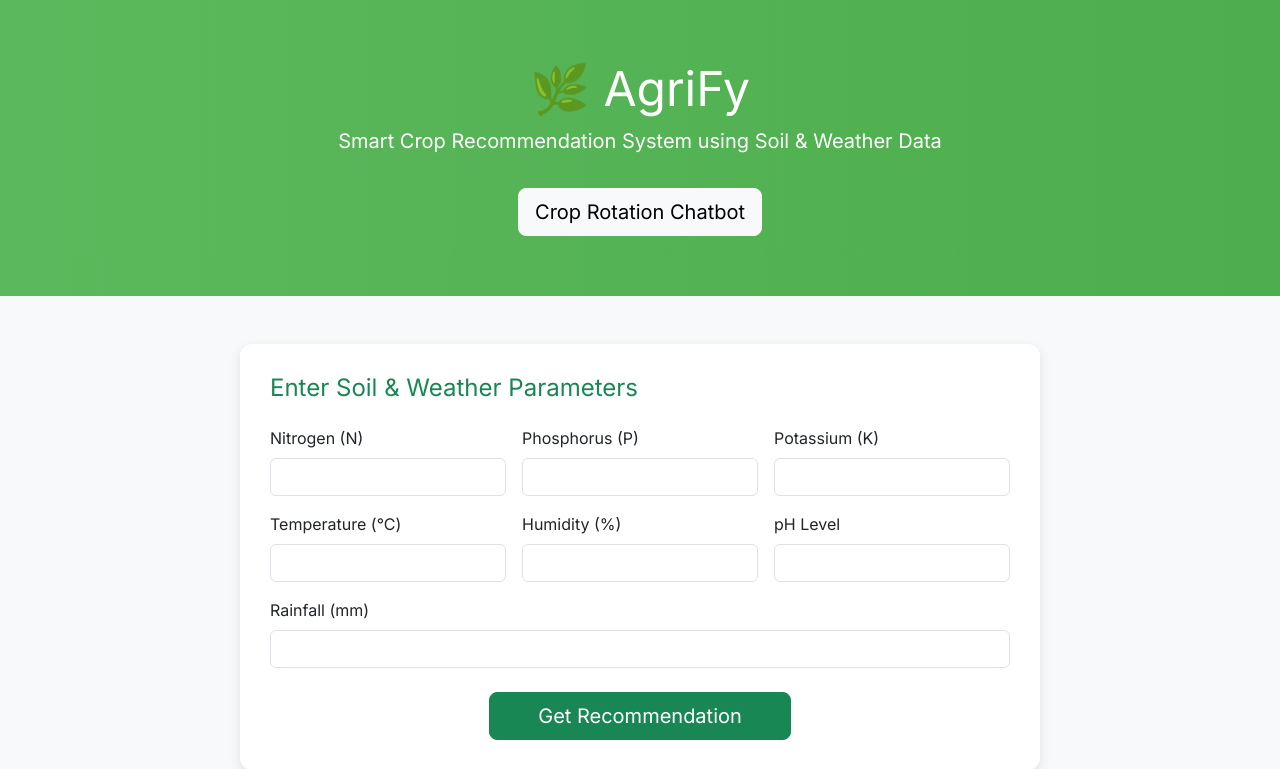
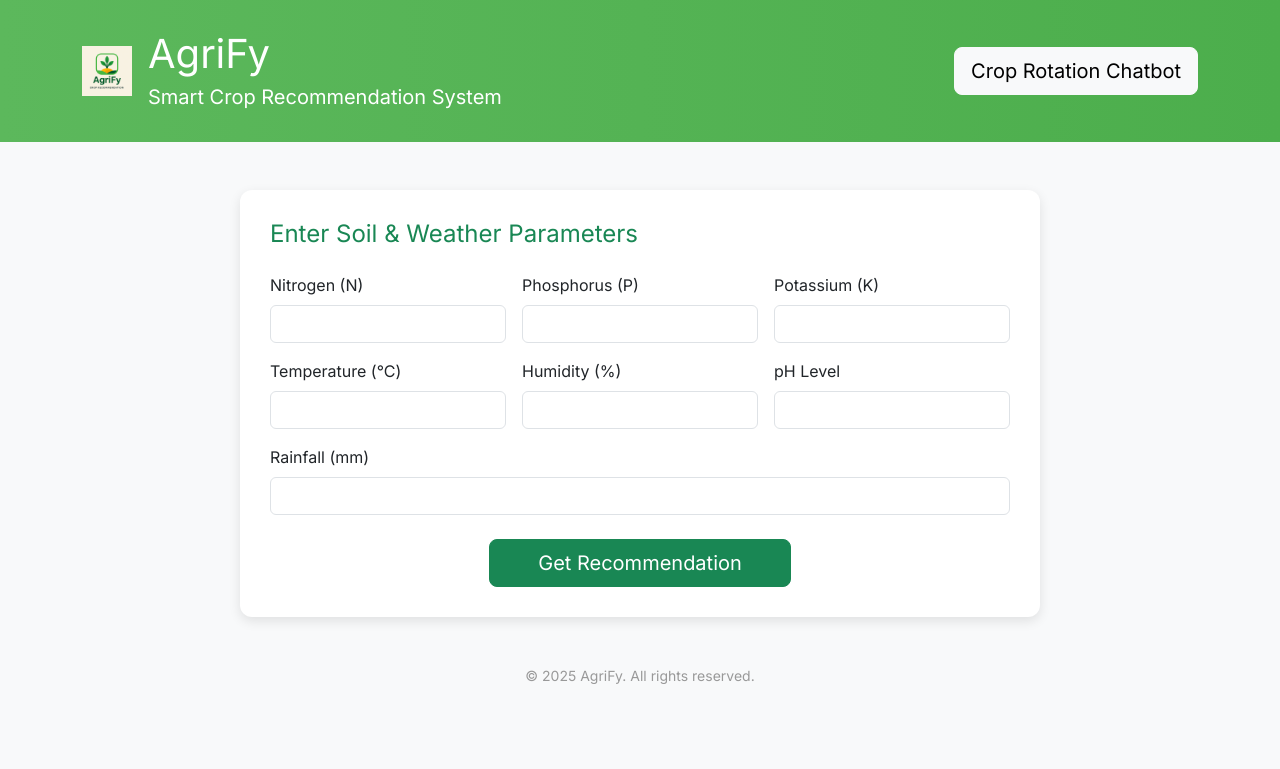
Before and after one commit to rajeev782/AgriFy-Crop_recommendation_model, a Flask app: page / in a window 1280 px wide. Shown: the top 769 px of the page. After the commit the page ends 684 px from the top, so only its background shows below. Run offline with Flask 3, Linux system fonts and the light colour scheme.

Commit message:
Updated UI and added crop rotation chatbot with Gemini integration

```diff
--- a/app.py
+++ b/app.py
@@ -9,7 +9,7 @@ import google.generativeai as genai
 from flask_cors import CORS
 
 # Load dataset
-file_path = os.path.join(os.getcwd(), "Crop_recommendation.csv")  # Use absolute path
+file_path = os.path.join(os.getcwd(), "Crop_recommendation.csv")
 if not os.path.exists(file_path):
     raise FileNotFoundError(f"Dataset not found: {file_path}")
 
@@ -53,16 +53,17 @@ scaler = model_data["scaler"]
 # Configure Gemini API
 genai.configure(api_key="AIzaSyA2jO0bCK5dSuqkKO2ZoXOyXTa1DQTKe9M")
 gemini_model = genai.GenerativeModel("gemini-1.5-pro-latest")
+chat = gemini_model.start_chat(history=[])
 
 @app.route("/")
 def home():
-    return render_template("index.html")  # Ensure 'index.html' is inside 'templates/' folder
+    return render_template("index.html")
 
 @app.route("/predict", methods=["POST"])
 def predict():
     try:
         data = request.json
-        print("Received Input:", data)  # Debugging log
+        print("Received Input:", data)
 
         input_data = pd.DataFrame([[data["N"], data["P"], data["K"], data["temperature"],
                                     data["humidity"], data["ph"], data["rainfall"]]],
@@ -71,12 +72,12 @@ def predict():
         input_scaled = scaler.transform(input_data)
         prediction = model.predict(input_scaled)[0]
 
-        print("Predicted Crop:", prediction)  # Debugging log
+        print("Predicted Crop:", prediction)
 
         return jsonify({"crop": prediction})
 
     except Exception as e:
-        print("Error:", str(e))  # Debugging log
+        print("Error:", str(e))
         return jsonify({"error": str(e)})
 
 @app.route("/rotation")
@@ -85,9 +86,23 @@ def rotation_page():
 
 @app.route("/ask_rotation", methods=["POST"])
 def ask_rotation():
-    user_input = request.json.get("question")
-    response = gemini_model.generate_content(user_input)
-    return jsonify({"answer": response.text})
+    try:
+        data = request.get_json()
+        user_query = data.get("question", "")
+
+        print("📥 User asked:", user_query)
+
+        response = chat.send_message(user_query)
+        raw_reply = response.text
+
+        print("📤 Gemini replied:", raw_reply)
+
+        html_reply = raw_reply.replace("**", "").replace("*", "").replace("\n", "<br>")
+
+        return jsonify({"answer": html_reply})
+    except Exception as e:
+        print("❌ Error in Gemini:", str(e))
+        return jsonify({"answer": "Sorry, something went wrong: " + str(e)})
 
 if __name__ == "__main__":
-    app.run(host="0.0.0.0", port=5001, debug=True)  # Run Flask on port 5001
+    app.run(host="0.0.0.0", port=5001, debug=True)
--- a/templates/index.html
+++ b/templates/index.html
@@ -1,11 +1,11 @@
 <!DOCTYPE html>
 <html lang="en">
 <head>
-  <meta charset="UTF-8">
-  <meta name="viewport" content="width=device-width, initial-scale=1.0">
+  <meta charset="UTF-8" />
+  <meta name="viewport" content="width=device-width, initial-scale=1.0"/>
   <title>AgriFy - Crop Recommendation</title>
-  <link href="https://cdn.jsdelivr.net/npm/bootstrap@5.3.0/dist/css/bootstrap.min.css" rel="stylesheet">
-  <link href="https://fonts.googleapis.com/css2?family=Inter:wght@400;600&display=swap" rel="stylesheet">
+  <link href="https://cdn.jsdelivr.net/npm/bootstrap@5.3.0/dist/css/bootstrap.min.css" rel="stylesheet"/>
+  <link href="https://fonts.googleapis.com/css2?family=Inter:wght@400;600&display=swap" rel="stylesheet"/>
   <style>
     body {
       font-family: 'Inter', sans-serif;
@@ -14,8 +14,7 @@
     .hero {
       background: linear-gradient(90deg, #5cb85c 0%, #4cae4c 100%);
       color: white;
-      padding: 60px 0;
-      text-align: center;
+      padding: 30px 0;
     }
     .form-card {
       background: white;
@@ -39,17 +38,36 @@
       font-size: 14px;
       color: #999;
     }
+    .logo {
+      height: 50px;
+      margin-right: 15px;
+    }
   </style>
 </head>
 <body>
+
+  <!-- 🔰 Hero Section with Logo + Button -->
   <div class="hero">
     <div class="container">
-      <h1 class="display-5">🌿 AgriFy</h1>
-      <p class="lead">Smart Crop Recommendation System using Soil & Weather Data</p>
-      <a href="/rotation" class="btn btn-light btn-lg mt-3">Crop Rotation Chatbot</a>
+      <div class="d-flex justify-content-between align-items-center flex-wrap">
+        <!-- Left: Logo + Title -->
+        <div class="d-flex align-items-center mb-3 mb-lg-0">
+          <img src="static\Agrify_logo.png" alt="AgriFy Logo" class="logo me-3"> <!-- Replace with your logo -->
+          <div>
+            <h1 class="display-6 mb-0">AgriFy</h1>
+            <p class="lead mt-1 mb-0">Smart Crop Recommendation System</p>
+          </div>
+        </div>
+
+        <!-- Right: Crop Rotation Button -->
+        <div class="text-end">
+          <a href="/rotation" class="btn btn-light btn-lg">Crop Rotation Chatbot</a>
+        </div>
+      </div>
     </div>
   </div>
 
+  <!-- 🌱 Crop Input Form -->
   <div class="container mt-5">
     <div class="form-card mx-auto" style="max-width: 800px;">
       <h4 class="mb-4 text-success">Enter Soil & Weather Parameters</h4>
@@ -57,31 +75,31 @@
         <div class="row g-3">
           <div class="col-md-4">
             <label for="N" class="form-label">Nitrogen (N)</label>
-            <input type="number" class="form-control" id="N" required>
+            <input type="number" class="form-control" id="N" step="any" required>
           </div>
           <div class="col-md-4">
             <label for="P" class="form-label">Phosphorus (P)</label>
-            <input type="number" class="form-control" id="P" required>
+            <input type="number" class="form-control" id="P" step="any" required>
           </div>
           <div class="col-md-4">
             <label for="K" class="form-label">Potassium (K)</label>
-            <input type="number" class="form-control" id="K" required>
+            <input type="number" class="form-control" id="K" step="any" required>
           </div>
           <div class="col-md-4">
             <label for="temperature" class="form-label">Temperature (°C)</label>
-            <input type="number" class="form-control" id="temperature" required>
+            <input type="number" class="form-control" id="temperature" step="any" required>
           </div>
           <div class="col-md-4">
             <label for="humidity" class="form-label">Humidity (%)</label>
-            <input type="number" class="form-control" id="humidity" required>
+            <input type="number" class="form-control" id="humidity" step="any" required>
           </div>
           <div class="col-md-4">
             <label for="ph" class="form-label">pH Level</label>
-            <input type="number" class="form-control" id="ph" required>
+            <input type="number" class="form-control" id="ph" step="any" required>
           </div>
           <div class="col-md-12">
             <label for="rainfall" class="form-label">Rainfall (mm)</label>
-            <input type="number" class="form-control" id="rainfall" required>
+            <input type="number" class="form-control" id="rainfall" step="any" required>
           </div>
         </div>
         <div class="text-center mt-4">
@@ -92,8 +110,10 @@
     </div>
   </div>
 
+  <!-- 📜 Footer -->
   <footer class="mt-5">&copy; 2025 AgriFy. All rights reserved.</footer>
 
+  <!-- 🔌 JS Script -->
   <script>
     document.getElementById("cropForm").addEventListener("submit", async function(event) {
       event.preventDefault();
```
Also changed, not shown: static/style.css (+7 -0 lines), templates/rotation.html (+21 -6 lines), README.md, static/Agrify_logo.png (added).
